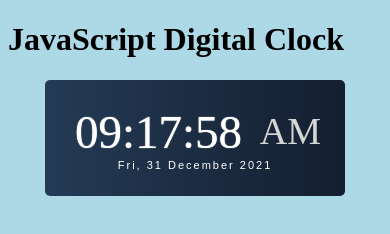
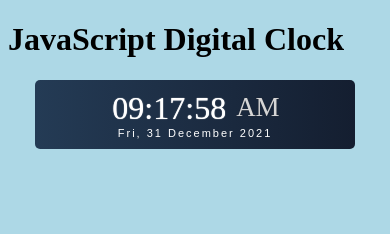
Before and after one commit to jayprakash41/digital_clock, a plain HTML site: page index.html in a window 390 px wide. Drawn offline with Linux system fonts and the light colour scheme; a web font is replaced by a local one.

Commit message:
media query updated

```diff
--- a/style.css
+++ b/style.css
@@ -40,9 +40,9 @@
       background-color: lightblue;
     }
     .clockdate-wrapper {
-    padding:25px;
+    padding:10px;
     box-sizing: border-box;
-    max-width:300px;
+    max-width:320px;
     width:100%;
     text-align:center;
     border-radius:5px;
@@ -51,17 +51,17 @@
     #clock{
         box-sizing: border-box;
         font-family: Digital-7, 'sans-serif';
-        font-size:47px;
+        font-size:32px;
         text-shadow:0px 0px 1px #fff;
         color:#fff;
     }
     #clock span {
         color: rgba(255, 255, 255, 0.8);
         text-shadow:0px 0px 1px #333;
-        font-size:38px;
+        font-size:27px;
         position:relative;
-        top:-4px;
-        left:6px;
+        top:-3px;
+        left:2px;
     }
     #date {
         letter-spacing:2px;
@@ -69,4 +69,7 @@
         font-family:arial,sans-serif;
         color:#fff;
     }
+    span {
+        font-size:20px;
+    }
   }
```
